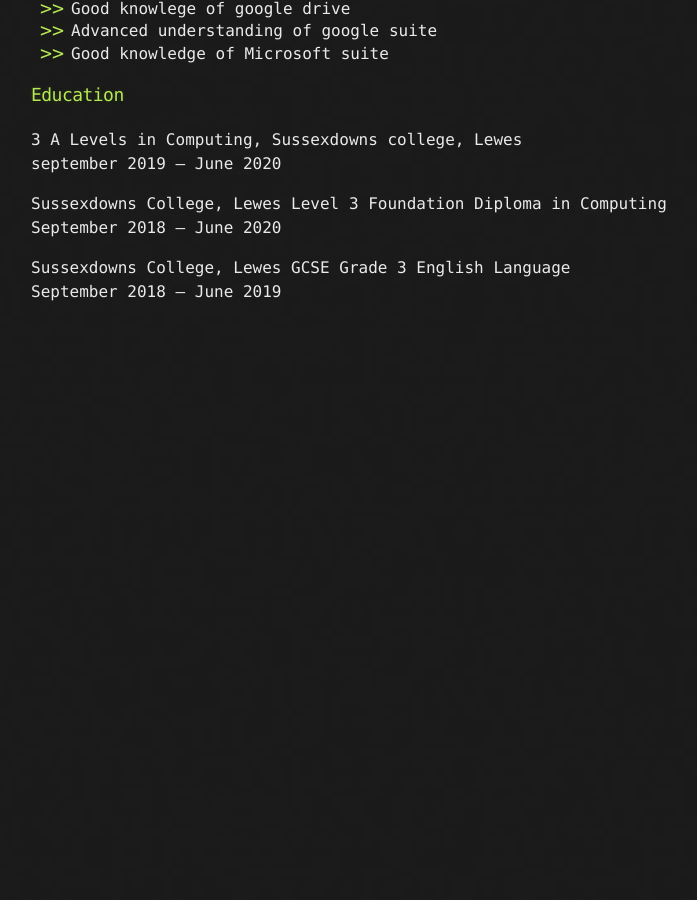
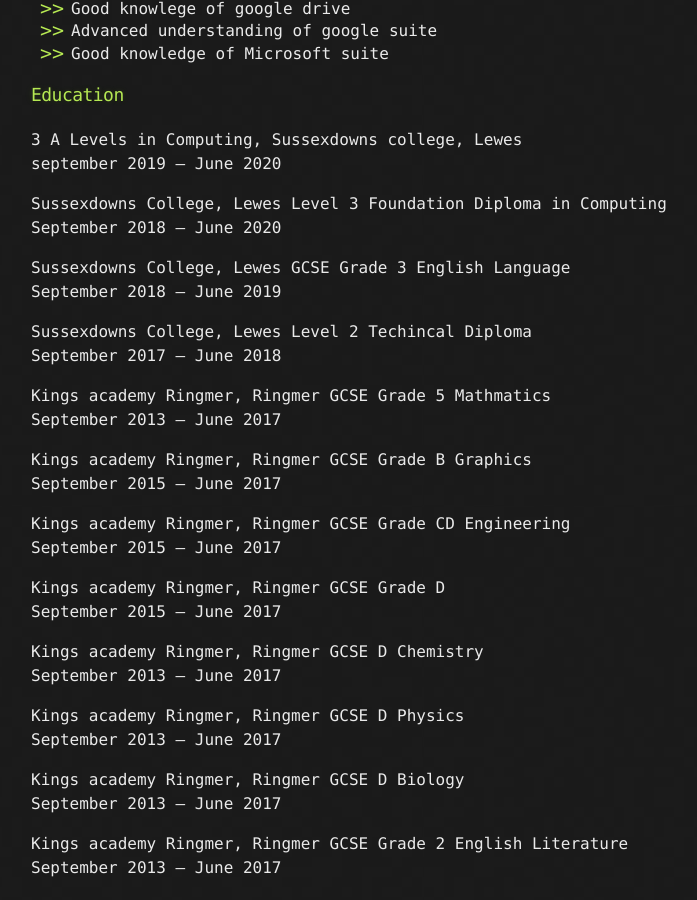
Before and after one commit to Grooovy123/My-portfolio, a Jekyll site: the page built from cv.md, in a window 1280 px wide and 900 px high, scrolled down 1090 px. Shown: the whole window, without its empty margins (109-806 px from the left). Built offline with Jekyll 4.4.1, drawn with Linux system fonts in a browser that asks for light colours; nearby versions of some CDN libraries; our own code applies the rules of GitHub Pages for plain Markdown files; the repository's description, which GitHub fills in, is left out; before the commit the page ends 1414 px from its top, so only the background shows below that.

Commit message:
Update cv.md

```diff
--- a/cv.md
+++ b/cv.md
@@ -39,3 +39,30 @@
 
 Sussexdowns College, Lewes GCSE Grade 3 English Language<br>
 September 2018 – June 2019
+
+Sussexdowns College, Lewes Level 2 Techincal Diploma<br>
+September 2017 – June 2018
+
+Kings academy Ringmer, Ringmer GCSE Grade 5 Mathmatics<br>
+September 2013 – June 2017
+
+Kings academy Ringmer, Ringmer GCSE Grade B Graphics<br>
+September 2015 – June 2017
+
+Kings academy Ringmer, Ringmer GCSE Grade CD Engineering<br>
+September 2015 – June 2017
+
+Kings academy Ringmer, Ringmer GCSE Grade D<br>
+September 2015 – June 2017
+
+Kings academy Ringmer, Ringmer GCSE D Chemistry<br>
+September 2013 – June 2017
+
+Kings academy Ringmer, Ringmer GCSE D Physics<br>
+September 2013 – June 2017
+
+Kings academy Ringmer, Ringmer GCSE D Biology<br>
+September 2013 – June 2017
+
+Kings academy Ringmer, Ringmer GCSE Grade 2 English Literature<br>
+September 2013 – June 2017
```
